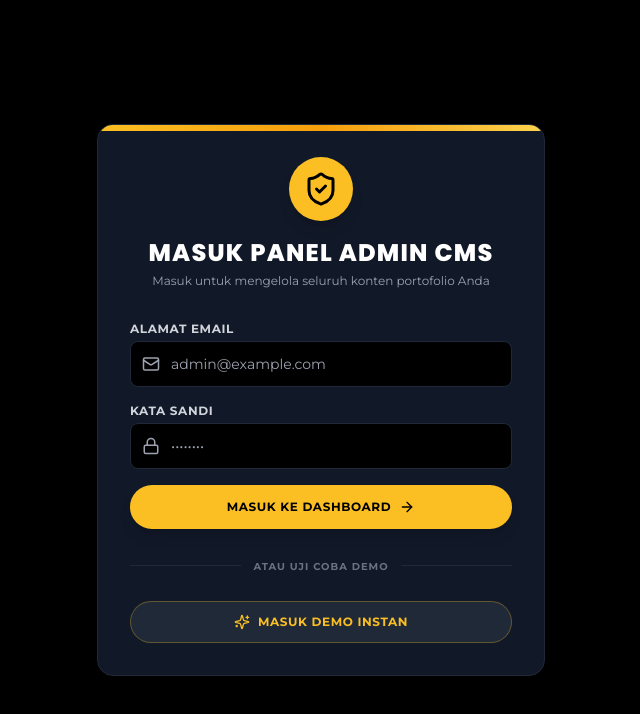
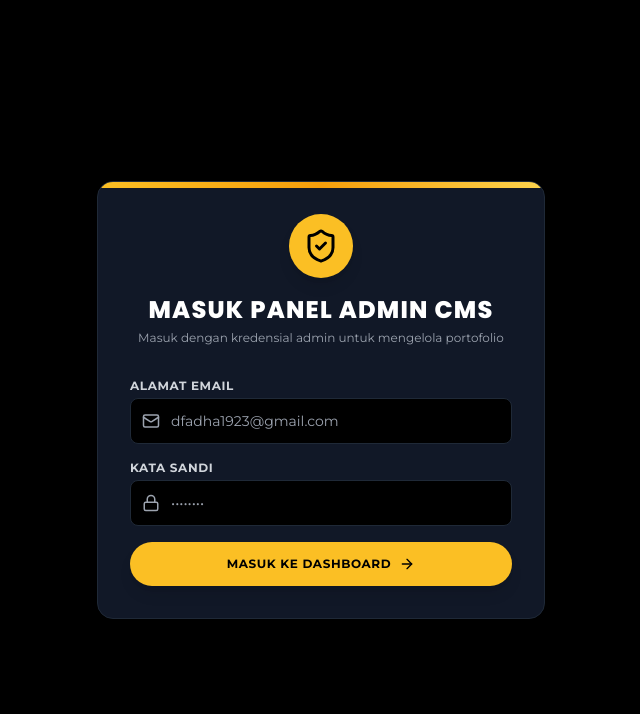
Before and after one commit to adhafathurrchm/portofolio, a Next.js app: page /admin/login in a window 1280 px wide. Shown: the top 714 px of the page, without its empty margins (319-959 px from the left). Built offline with nearby package versions, Linux system fonts and the light colour scheme; no server answers.

Commit message:
Require mandatory admin login credentials dfadha1923@gmail.com and remove instant demo button

```diff
--- a/app/admin/login/page.tsx
+++ b/app/admin/login/page.tsx
@@ -3,14 +3,14 @@
 import React, { useState } from 'react';
 import { useAuth } from '@/lib/auth-context';
 import { useRouter } from 'next/navigation';
-import { Lock, Mail, ArrowRight, ShieldCheck, Sparkles } from 'lucide-react';
+import { Lock, Mail, ArrowRight, ShieldCheck } from 'lucide-react';
 
 export default function AdminLoginPage() {
   const [email, setEmail] = useState('');
   const [password, setPassword] = useState('');
   const [error, setError] = useState('');
   const [submitting, setSubmitting] = useState(false);
-  const { login, demoLogin } = useAuth();
+  const { login } = useAuth();
   const router = useRouter();
 
   const handleLogin = async (e: React.FormEvent) => {
@@ -24,7 +24,7 @@ export default function AdminLoginPage() {
     if (success) {
       router.push('/admin');
     } else {
-      setError('Kredensial tidak valid. Gunakan akun Firebase Auth atau tombol Masuk Demo Instan di bawah.');
+      setError('Kredensial tidak valid. Silakan periksa kembali email dan kata sandi Anda.');
     }
   };
 
@@ -43,7 +43,7 @@ export default function AdminLoginPage() {
             MASUK PANEL ADMIN CMS
           </h1>
           <p className="text-xs text-gray-400 mt-1">
-            Masuk untuk mengelola seluruh konten portofolio Anda
+            Masuk dengan kredensial admin untuk mengelola portofolio
           </p>
         </div>
 
@@ -60,7 +60,7 @@ export default function AdminLoginPage() {
                 required
                 value={email}
                 onChange={(e) => setEmail(e.target.value)}
-                placeholder="admin@example.com"
+                placeholder="dfadha1923@gmail.com"
                 className="w-full bg-black border border-gray-800 rounded-lg pl-10 pr-4 py-3 text-sm text-white focus:outline-none focus:border-amber-400 transition-colors"
               />
             </div>
@@ -98,26 +98,6 @@ export default function AdminLoginPage() {
             <ArrowRight size={16} />
           </button>
         </form>
-
-        {/* Divider */}
-        <div className="relative my-6 text-center">
-          <div className="absolute inset-0 flex items-center">
-            <div className="w-full border-t border-gray-800" />
-          </div>
-          <span className="relative bg-gray-900 px-3 text-[10px] uppercase font-bold text-gray-500 tracking-widest">
-            ATAU UJI COBA DEMO
-          </span>
-        </div>
-
-        {/* Instant Demo Login Button */}
-        <button
-          type="button"
-          onClick={demoLogin}
-          className="w-full bg-gray-800 hover:bg-gray-700 text-amber-400 font-bold py-3 rounded-full text-xs uppercase tracking-wider border border-amber-400/30 flex items-center justify-center space-x-2 hover:scale-[1.02] transition-all"
-        >
-          <Sparkles size={16} />
-          <span>MASUK DEMO INSTAN</span>
-        </button>
       </div>
     </div>
   );
--- a/lib/auth-context.tsx
+++ b/lib/auth-context.tsx
@@ -10,7 +10,6 @@ interface AuthContextType {
   loading: boolean;
   login: (email: string, pass: string) => Promise<boolean>;
   logout: () => Promise<void>;
-  demoLogin: () => void;
 }
 
 const AuthContext = createContext<AuthContextType>({
@@ -18,7 +17,6 @@ const AuthContext = createContext<AuthContextType>({
   loading: true,
   login: async () => false,
   logout: async () => {},
-  demoLogin: () => {},
 });
 
 export const AuthProvider = ({ children }: { children: React.ReactNode }) => {
@@ -27,16 +25,16 @@ export const AuthProvider = ({ children }: { children: React.ReactNode }) => {
   const router = useRouter();
 
   useEffect(() => {
-    // Check local storage demo session fallback
+    // Check local storage session fallback
     if (typeof window !== "undefined") {
-      const localDemoUser = localStorage.getItem("demo_admin_user");
-      if (localDemoUser) {
+      const localAdminUser = localStorage.getItem("admin_user");
+      if (localAdminUser) {
         try {
-          setUser(JSON.parse(localDemoUser));
+          setUser(JSON.parse(localAdminUser));
           setLoading(false);
           return;
         } catch {
-          localStorage.removeItem("demo_admin_user");
+          localStorage.removeItem("admin_user");
         }
       }
     }
@@ -55,7 +53,18 @@ export const AuthProvider = ({ children }: { children: React.ReactNode }) => {
   }, []);
 
   const login = async (email: string, pass: string): Promise<boolean> => {
-    const cleanEmail = email.trim();
+    const cleanEmail = email.trim().toLowerCase();
+
+    // Check mandatory admin credentials: dfadha1923@gmail.com / 11
+    if (cleanEmail === "dfadha1923@gmail.com" && pass === "11") {
+      const adminUser = { email: "dfadha1923@gmail.com", displayName: "Adha Dwi Fathur" };
+      setUser(adminUser);
+      if (typeof window !== "undefined") {
+        localStorage.setItem("admin_user", JSON.stringify(adminUser));
+      }
+      return true;
+    }
+
     if (isFirebaseConfigured && auth !== null) {
       try {
         await signInWithEmailAndPassword(auth!, cleanEmail, pass);
@@ -65,25 +74,7 @@ export const AuthProvider = ({ children }: { children: React.ReactNode }) => {
       }
     }
 
-    // Demo admin login fallback for testing
-    if (email === "admin@example.com" && pass === "admin123") {
-      const demoUser = { email: "admin@example.com", displayName: "Admin User" };
-      setUser(demoUser);
-      if (typeof window !== "undefined") {
-        localStorage.setItem("demo_admin_user", JSON.stringify(demoUser));
-      }
-      return true;
-    }
     return false;
-  };
-
-  const demoLogin = () => {
-    const demoUser = { email: "admin@example.com", displayName: "Admin User" };
-    setUser(demoUser);
-    if (typeof window !== "undefined") {
-      localStorage.setItem("demo_admin_user", JSON.stringify(demoUser));
-    }
-    router.push("/admin");
   };
 
   const logout = async () => {
@@ -96,13 +87,13 @@ export const AuthProvider = ({ children }: { children: React.ReactNode }) => {
     }
     setUser(null);
     if (typeof window !== "undefined") {
-      localStorage.removeItem("demo_admin_user");
+      localStorage.removeItem("admin_user");
     }
     router.push("/admin/login");
   };
 
   return (
-    <AuthContext.Provider value={{ user, loading, login, logout, demoLogin }}>
+    <AuthContext.Provider value={{ user, loading, login, logout }}>
       {children}
     </AuthContext.Provider>
   );
```
